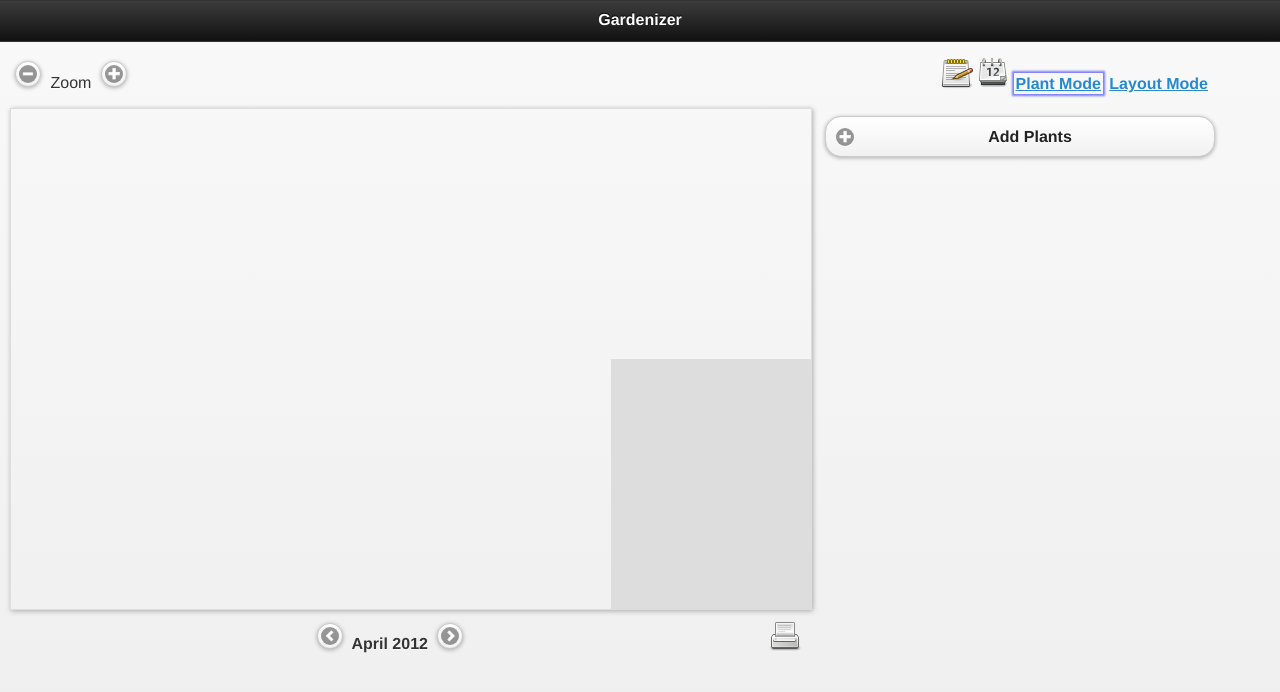
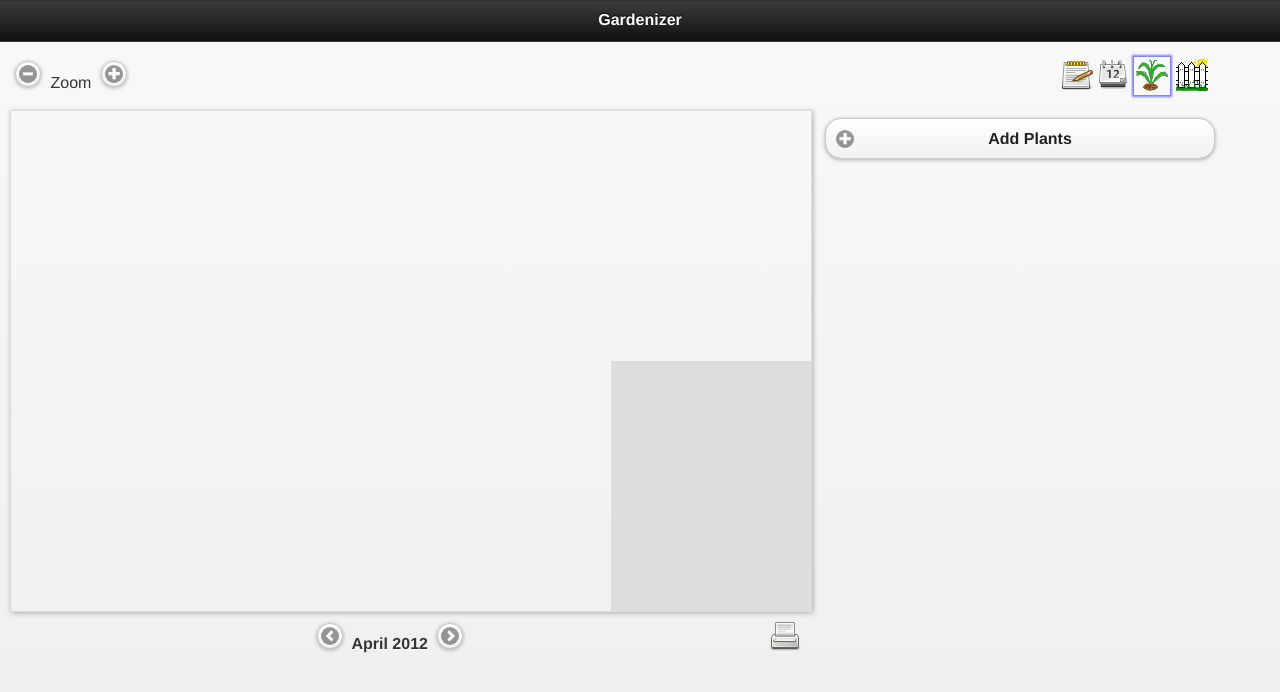
Before and after one commit to bourey/gardenizer, a plain HTML site: page index.html in a window 1280 px wide. Drawn offline with Linux system fonts and the light colour scheme.

Commit message:
Navigation icons.

```diff
--- a/garden.css
+++ b/garden.css
@@ -42,7 +42,9 @@
 }
 
 .plant-tools-link, .layout-tools-link {
-  padding: 2px;
+  padding: 2px 2px 0 2px;
+  display: inline-block;
+  cursor: pointer;
 }
 
 .header-left {
--- a/index.html
+++ b/index.html
@@ -489,8 +489,8 @@
                   <div class="header-right">
         	    <a class="history-link" href="javascript:;" title="View history and record notes"><img src="edit.png" alt="Notes"/></a>
         	    <a class="calendar-link" href="javascript:;" title="View calendar and reminders"><img src="calendar.png" alt="Calendar"/></a>
-        	    <a class="plant-tools-link selected-mode" href="javascript:;">Plant Mode</a>
-        	    <a class="layout-tools-link" href="javascript:;">Layout Mode</a>
+        	    <div class="plant-tools-link selected-mode"><img src="images/plant_icon.png" /></div>
+                    <div class="layout-tools-link"><img src="images/layout_icon.png" /></div>
                   </div>
         	</div>
 
```
Also changed, not shown: images/layout_icon.png (added), images/plant_icon.png (added).
